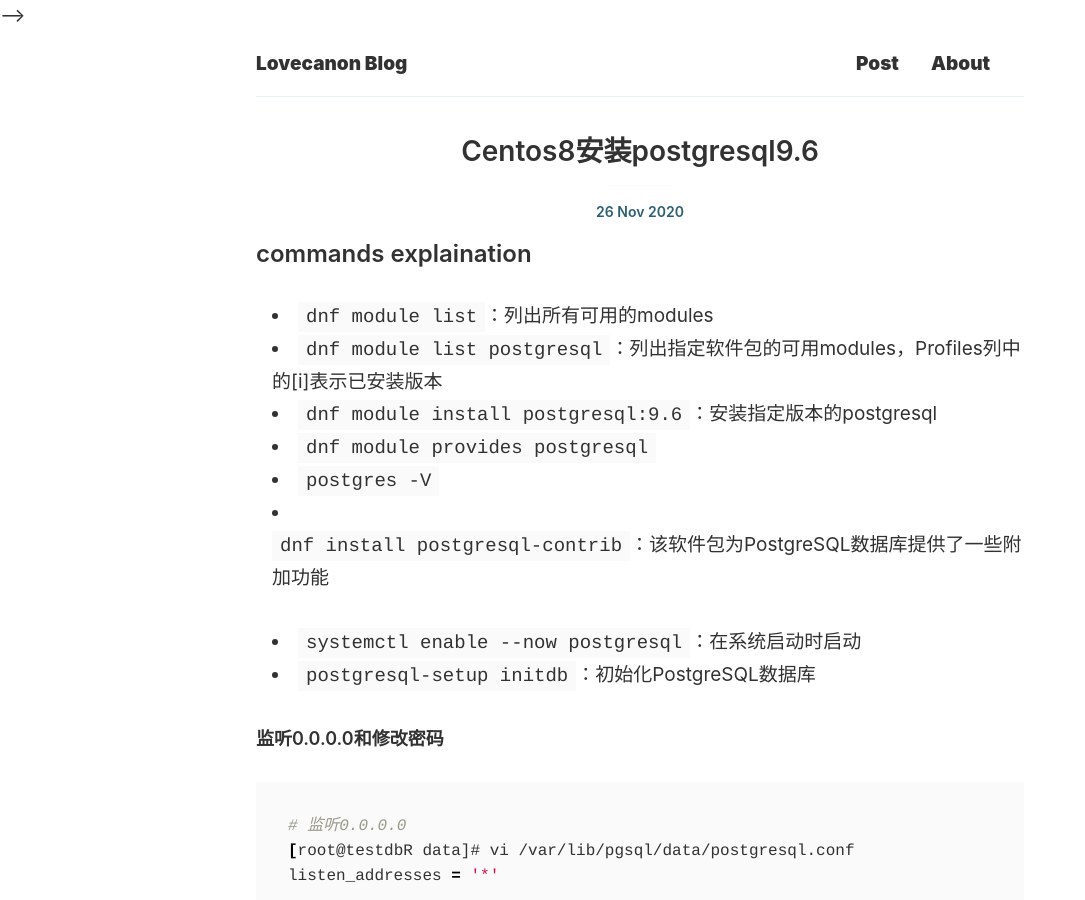
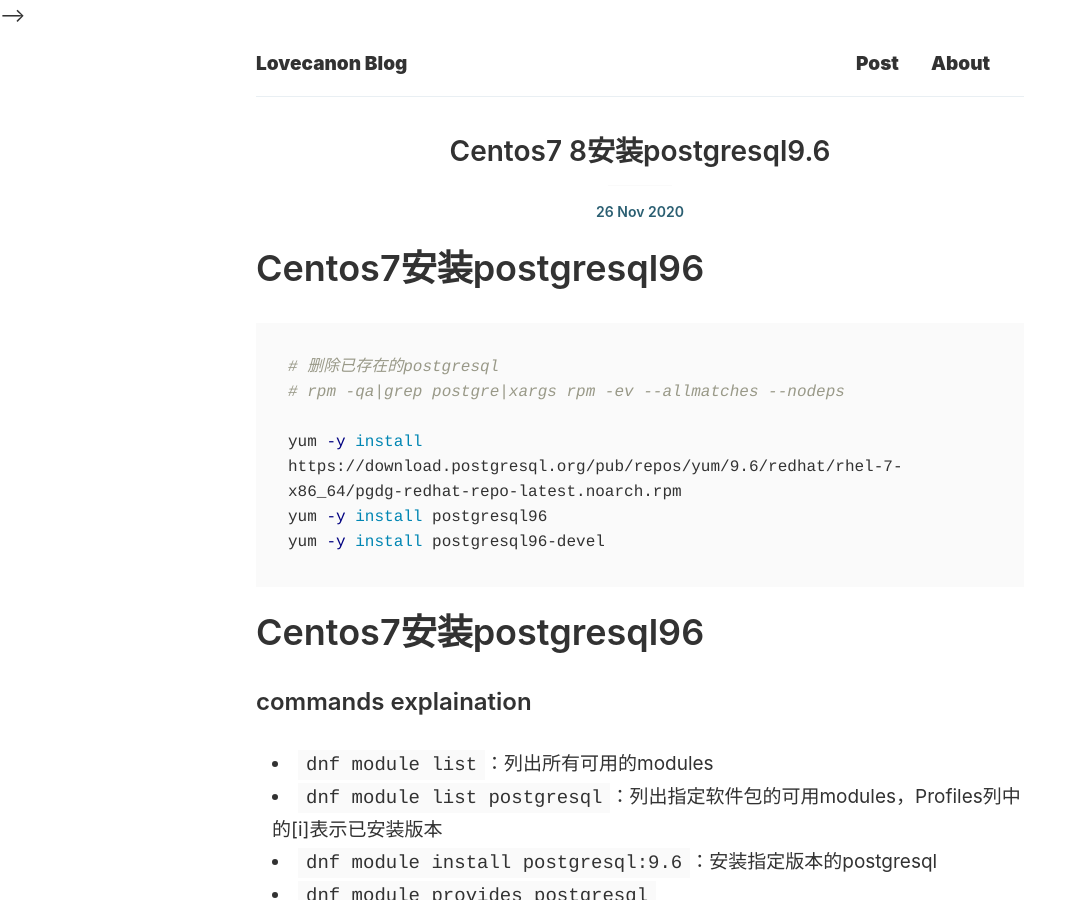
Before and after one commit to Lovecanon/lovecanon.github.io, a Jekyll site: the page built from _posts/2020-11-26-centos7-8安装postgresql9.6.md, in a window 1280 px wide and 900 px high. Shown: the whole window, without its empty margins (0-1085 px from the left). Built offline with Jekyll 4.4.1, drawn with Linux system fonts in a browser that asks for light colours; our own code applies the rules of GitHub Pages for plain Markdown files.

Commit message:
Update and rename 2020-11-26-centos8安装postgresql9.6.md to 2020-11-26-centos7-8安装postgresql9.6.md

````diff
--- a/_posts/2020-11-26-centos8安装postgresql9.6.md
+++ b/_posts/2020-11-26-centos7-8安装postgresql9.6.md
@@ -1,3 +1,15 @@
+# Centos7安装postgresql96
+```bash
+# 删除已存在的postgresql
+# rpm -qa|grep postgre|xargs rpm -ev --allmatches --nodeps
+
+yum -y install https://download.postgresql.org/pub/repos/yum/9.6/redhat/rhel-7-x86_64/pgdg-redhat-repo-latest.noarch.rpm
+yum -y install postgresql96
+yum -y install postgresql96-devel
+```
+
+
+# Centos7安装postgresql96
 ### commands explaination
 * `dnf module list`：列出所有可用的modules
 * `dnf module list postgresql`：列出指定软件包的可用modules，Profiles列中的[i]表示已安装版本
````
